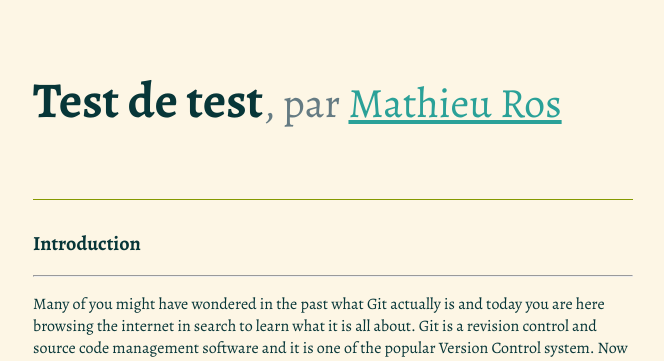
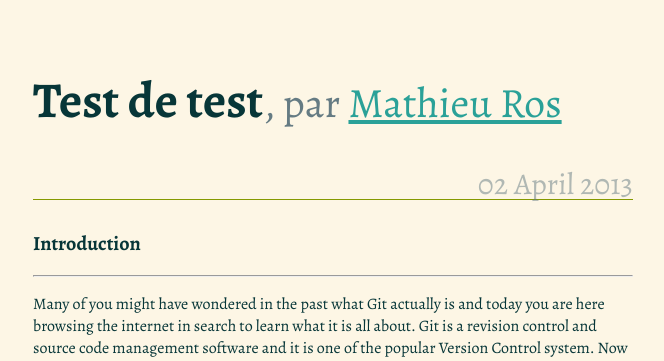
Before and after one commit to tonio/ros, a Jekyll site: the page built from _posts/2013-04-02-test.md, in a window 1280 px wide. Shown: the top 361 px of the page, without its empty margins (307-971 px from the left). Built offline with Jekyll 4.4.1, drawn with Linux system fonts in a browser that asks for light colours.

Commit message:
fixes assets uri

```diff
--- a/_config.yml
+++ b/_config.yml
@@ -1 +1,5 @@
 safe: true
+# assets_path:
+# root_uri: /
+assets_path: /ros
+root_uri: /ros
--- a/_layouts/post.html
+++ b/_layouts/post.html
@@ -3,18 +3,22 @@
     <head>
         <title>{{ page.title }} | Mathieu Ros, journaliste</title>
         <meta charset="utf8"/>
-        <link rel="stylesheet" href="{{ asset_path }}/style.css" />
-        <link rel="stylesheet" href="{{ asset_path }}/css/fontello.css" />
+        <link rel="stylesheet" href="{{ site.assets_path }}/style.css" />
+        <link rel="stylesheet" href="{{ site.assets_path }}/css/fontello.css" />
     </head>
     <body>
         <section>
             <h1>
                 {{ page.title }}<small>,
-                par <a href="{{ HOME_PATH }}">Mathieu Ros</a></small>
+                par <a href="{{ site.root_uri }}">Mathieu Ros</a></small>
+                <span>
+                    {{ page.date | date_to_long_string }}
+                </span>
             </h1>
-        </section>
-        <section>
+
+
             {{ content }}
+
         </section>
         <link href='http://fonts.googleapis.com/css?family=Alegreya:400,400italic,700' rel='stylesheet' type='text/css'>
     </body>
--- a/style.css
+++ b/style.css
@@ -26,9 +26,17 @@ h1 {
     border-bottom: 1px solid #859900;
     position: relative;
 }
-h1 small {
+h1 small, h1 span {
     color       : rgb(101,123,131);
     font-weight : normal;
+}
+h1 span {
+    position: absolute;
+    right: 0;
+    bottom: 0;
+    line-height: 1em;
+    opacity: 0.5;
+    font-size: 60%;
 }
 h2 {
     font-size: 20px;
```
